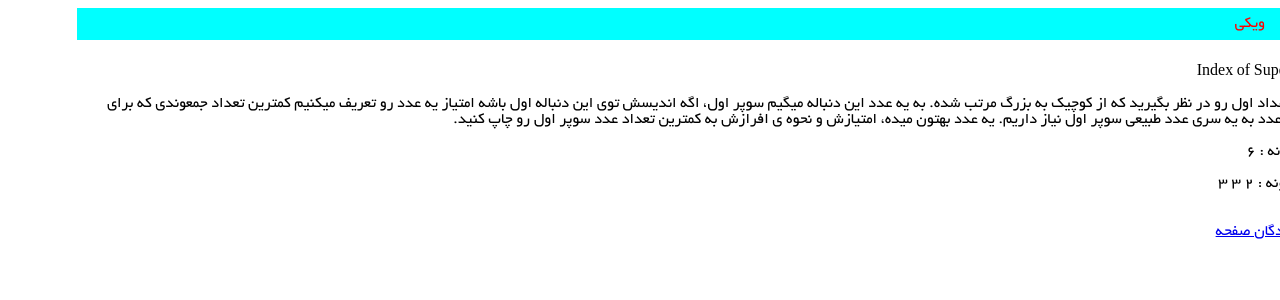
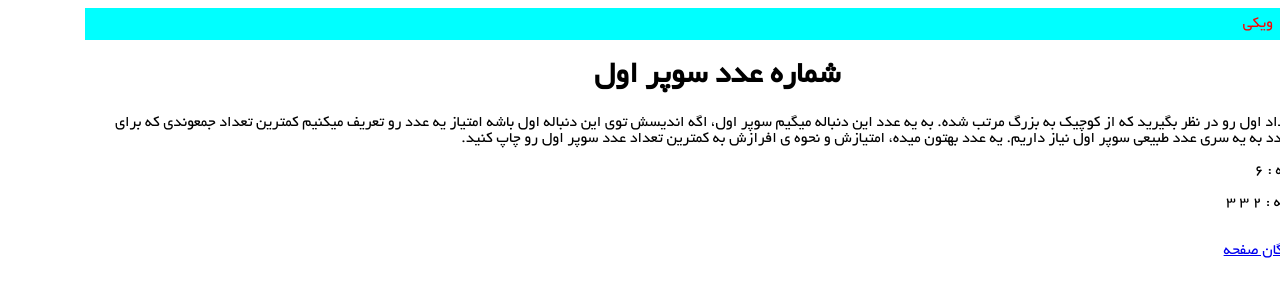
Before and after one commit to shaazzz/FarsiCP, a Jekyll site: the page built from SGU/116/statement.md, in a window 1280 px wide. Shown: the top 300 px of the page. Built offline with Jekyll 4.4.1, drawn with Linux system fonts in a browser that asks for light colours.

Commit message:
Update statement.md

```diff
--- a/SGU/116/statement.md
+++ b/SGU/116/statement.md
@@ -1,8 +1,8 @@
 ---
+title: شماره عدد سوپر اول
 layout: CF
 ---
 
-#Index of Super Prime
 
 دنباله ی اعداد اول رو در نظر بگیرید که از کوچیک به بزرگ مرتب شده. به یه عدد این دنباله میگیم سوپر اول، اگه اندیسش توی این دنباله اول باشه
 امتیاز یه عدد رو تعریف میکنیم کمترین تعداد جمعوندی که برای افراز اون عدد به یه سری عدد طبیعی سوپر اول نیاز داریم.
```
